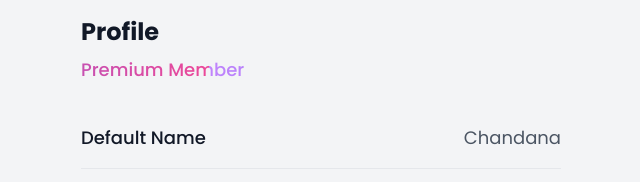
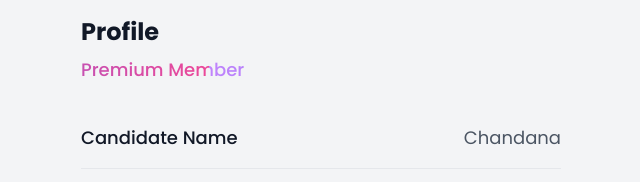
Before and after one commit to VTU-Resources/79, a plain HTML site: page index.html in a window 1280 px wide. Both pictures are taken after a click on the button "Profile". Shown: the top 182 px of the page, 319-959 px from the left. Drawn offline with nearby package versions, Linux system fonts and the light colour scheme.

Commit message:
Update index.html

```diff
--- a/index.html
+++ b/index.html
@@ -145,7 +145,7 @@
           <!-- Default Name -->
           <li class="py-4">
             <div class="flex items-center justify-between">
-              <span class="text-lg font-medium text-gray-900 dark:text-white">Default Name</span>
+              <span class="text-lg font-medium text-gray-900 dark:text-white">Candidate Name</span>
               <span class="text-lg text-gray-600 dark:text-gray-400">Chandana</span>
             </div>
           </li>
@@ -539,4 +539,5 @@
 
   </script>
 </body>
+
 </html>
```
